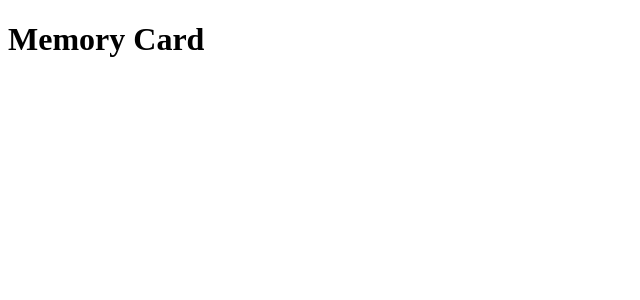
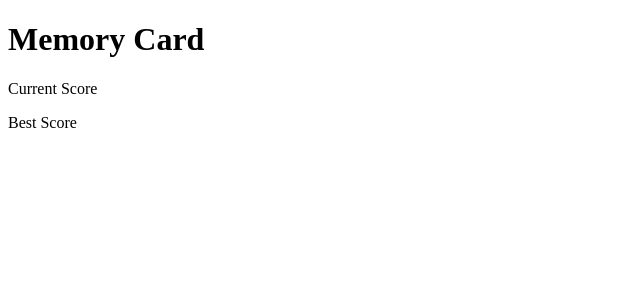
Before and after one commit to 01zulfi/memory-card, a React (Create React App) app: page / in a window 1280 px wide. Shown: the top 300 px of the page, without its empty margins (0-640 px from the left). Built offline with nearby package versions, Linux system fonts and the light colour scheme; the HTML template or start-up script is replaced by a standard one.

Commit message:
Test App for Scoreboard

```diff
--- a/src/App.js
+++ b/src/App.js
@@ -1,10 +1,12 @@
 import React from "react";
 import Header from "./components/Header";
+import Scoreboard from "./components/Scoreboard";
 
 function App() {
   return (
     <div className="App">
       <Header />
+      <Scoreboard currentScore={null} bestScore={null} />
     </div>
   );
 }
```
Also changed, not shown: 2 other files (tests, documents, lock files or other folders).
